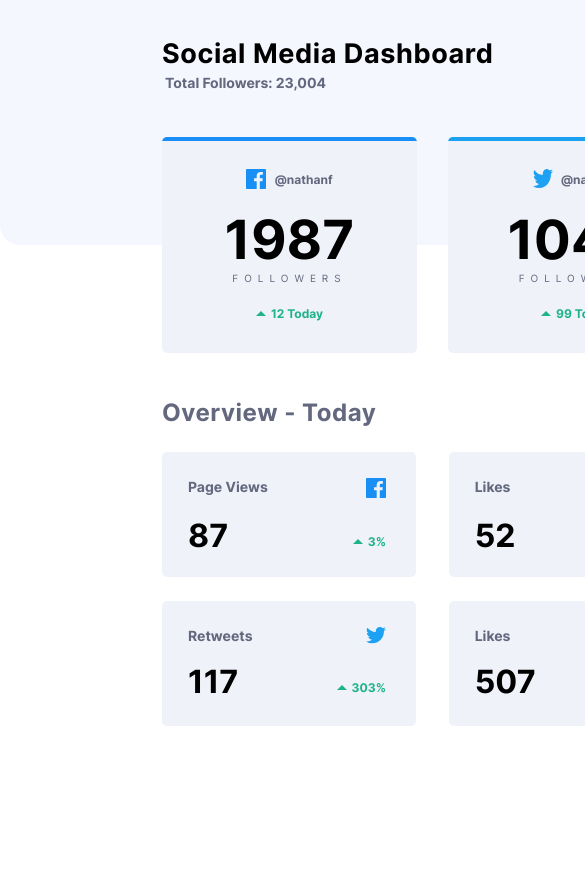
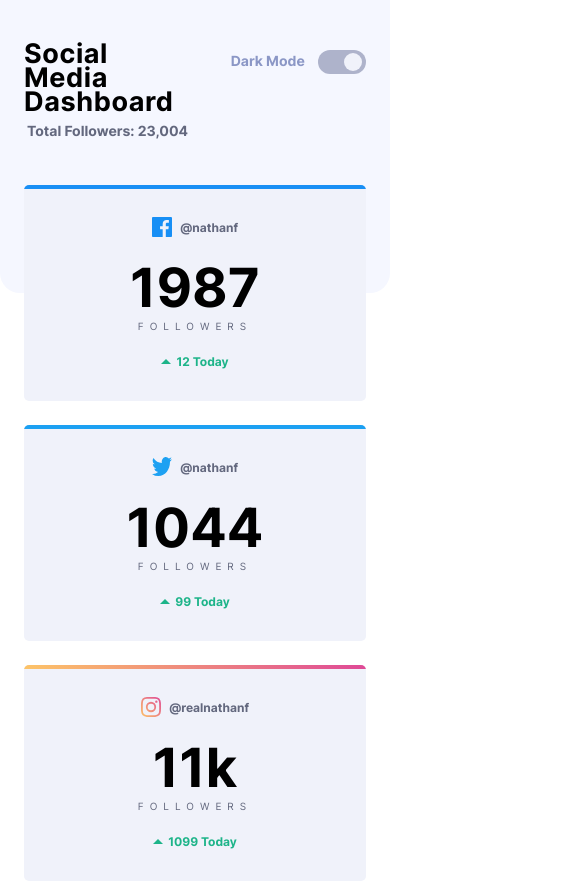
Before and after one commit to milenko997/social-media-dashboard-with-theme-switcher, a plain HTML site: page index.html in a window 390 px wide. Shown: the top 884 px of the page, 585 px wide, since content can reach past the window. Before the commit the page ends 844 px from the top, so only its background shows below. Drawn offline with Linux system fonts and the light colour scheme; a web font is replaced by a local one.

Commit message:
Preview changes

```diff
--- a/index.html
+++ b/index.html
@@ -15,6 +15,8 @@
 <body>
 
   <header>
+    <div class="container-custom">
+      <div class="container-wrapper">
         <div class="main-header">
           <h1>
             Social Media Dashboard
@@ -23,6 +25,7 @@
           <span class="total-folowers">
             Total Followers: 23,004
           </span>
+          <hr>
         </div>
         <div class="mode-change">
           <span>
@@ -35,9 +38,13 @@
             <span class="slider"></span>
           </label>
         </div>
+      </div>
+    </div>
   </header>
 
   <main>
+    <div class="container-custom">
+      <div class="container-wrapper">
         <div class="main-div">
           <div class="all-together">
             <div class="icon-nickname">
@@ -117,9 +124,12 @@
             </div>
           </div>
         </div>
+      </div>
+    </div>
   </main>
 
   <div class="container">
+    <div class="container-custom">
       <h2>
         Overview - Today
       </h2>
@@ -261,5 +271,6 @@
         </div>
       </div>
     </div>
+  </div>
 </body>
 </html>
--- a/style.css
+++ b/style.css
@@ -16,26 +16,33 @@
     font-display: swap;
 }
 
-*{
+* {
     margin: 0;
     padding: 0;
+    box-sizing: border-box;
 }
 
 body {
-    width: 1440px;
-    margin: auto;
     font-family: Inter;
 }
 
 header {
     background-color: hsl(225, 100%, 98%);
-    padding-left: 162px;
+    width: 100%;
     padding-top: 42px;
     padding-bottom: 145px;
     display: flex;
     border-bottom-left-radius: 20px;
     border-bottom-right-radius: 20px;
 }
+
+.container-custom {
+    max-width: 1110px;
+    width: 100%;
+    margin: 0 auto;
+    padding: 0 24px;
+}
+
 .main-header{
     flex: 1;
 }
@@ -54,7 +61,6 @@ header {
 .mode-change {
     flex: 1;
     text-align: right;
-    margin-right: 164px;
     margin-top: 8px;
 }
 .mode-change span {
@@ -124,26 +130,30 @@ input:checked + .slider:before {
 
 main {
     display: flex;
-    justify-content: space-between;
-    margin-left: 162px;
-    margin-right: 164px;
     margin-top: -108px;
     margin-bottom: 21px;
-    flex-wrap: wrap;
+}
+.container-wrapper {
+    display: flex;
 }
 .main-div {
     background-color: hsl(227, 47%, 96%);
     display: block;
-    width: 255px;
+    width: 23.5%;
     height: 216px;
     margin-bottom: 24px;
     border-radius: 5px;
     overflow: hidden;
+    margin-right: 2%;
+}
+.main-div:last-child {
+    margin-right: 0;
 }
 .main-div::before {
     content: '';
     height: 4px;
-    width: 255px;
+    width: 100%;
+    width: 100%;
     display: block;
 }
 .main-div:first-child::before {
@@ -211,8 +221,7 @@ main {
 }
 
 .container {
-    margin-left: 162px;
-    margin-right: 164px;
+    width: 100%;
 }
 .container h2 {
     font-size: 24px;
@@ -223,20 +232,23 @@ main {
 .container-flex {
     display: flex;
     flex-wrap: wrap;
-    justify-content: space-between;
 }
 .container-items {
-    width: 254px;
+    width: 23.5%;
     height: 125px;
     margin-bottom: 24px;
     background-color: hsl(227, 47%, 96%);
     border-radius: 5px;
+    margin-right: 2%;
+}
+.container-items:nth-child(4n) {
+    margin-right: 0px;
 }
 .container-items:hover {
     background-color: hsl(230, 22%, 74%);
 }
 .top-side {
-    margin: 26px 30px 18px 26px;
+    margin: 20px 20px 0 20px;
     display: flex;
     justify-content: space-between;
     color: hsl(228, 12%, 44%);
@@ -246,7 +258,8 @@ main {
 .bot-side {
     display: flex;
     justify-content: space-between;
-    margin: 0px 30px 26px 26px;
+    margin: 30px 20px 0 20px;
+
 }
 .bot-side h1 {
     font-size: 32px;
@@ -255,7 +268,7 @@ main {
     display: flex;
     align-items: center;
     font-size: 12px;
-    margin-bottom: -12px;
+    margin-bottom: -10%;
     font-weight: bold;
 }
 
@@ -288,11 +301,9 @@ main {
 .dark-mode {
     background-color: hsl(230, 17%, 14%);
     color: hsl(0, 0%, 100%);
-    transition: 0.3s ease-in;
 }
 .dark-mode header {
     background-color: hsl(232, 19%, 15%);
-    transition: 0.3s ease-in;
 }
 .dark-mode .mode-change span {
     color: hsl(228, 34%, 66%);
@@ -308,15 +319,104 @@ main {
 }
 .dark-mode .main-div{
     background-color: hsl(228, 28%, 20%);
-    transition: 0.3s ease-in;
 }
 .dark-mode .main-div:hover{
     background-color: hsl(228, 28%, 30%);
 }
 .dark-mode .container-items {
     background-color: hsl(228, 28%, 20%);
-    transition: 0.3s ease-in;
 }
 .dark-mode .container-items:hover{
     background-color: hsl(228, 28%, 30%);
 }
+
+@media (min-width:376px) {
+    .main-header hr {
+        display: none;
+    }
+}
+
+@media (max-width: 768px) {
+    .container-wrapper {
+        flex-wrap: wrap;
+    }
+    .main-div {
+        width: 49%;
+        margin-right: 2%;
+    }
+    .main-div:nth-child(even){
+        margin-right: 0;
+    }
+    .container-flex {
+        flex-wrap: wrap;
+    }
+    .container-items {
+        width: 49%;
+        margin-right: 2%;
+    }
+    .container-items:nth-child(even) {
+        margin-right: 0;
+    }
+    .top-side {
+        margin: 7%;
+    }
+    .bot-side {
+        margin: 7%;
+    }
+}
+
+@media (max-width: 440px) {
+    .main-div {
+        width: 100%;
+        margin-right: 0;
+    }
+    .container-items {
+        width: 100%;
+        margin-right: 0;
+    }
+}
+
+@media (max-width:375px){
+    .container-wrapper {
+        display: block;
+    }
+    .main-header h1 {
+        font-size: 24px;
+        letter-spacing: 0px;
+    }
+    hr {
+        margin-top: 12px;
+    }
+    .mode-change {
+        display: flex;
+        justify-content: space-between;
+        margin-top: 18px;
+    }
+    .main-div {
+        margin: 0 auto 24px;
+        max-width: 324px;
+    }
+    .main-div::before {
+        width: 100%;
+    }
+    .all-together {
+        padding-top: 31px;
+    }
+    .today {
+        margin-top: 29px;
+    }
+    .container {
+
+    }
+    .container h2 {
+        letter-spacing: 0;
+    }
+    .container-flex {
+        max-width: 324px;
+        width: 100%;
+    }
+    .container-items {
+        width: 100%;
+    }
+
+}
```
Lines whose indentation alone changed are shown as unchanged.
